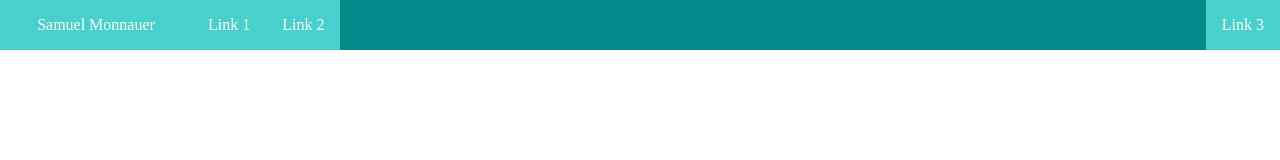
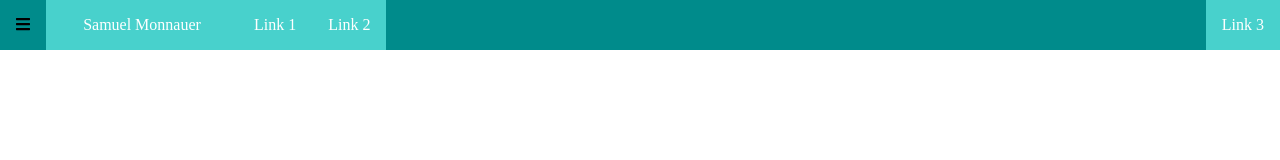
Before and after one commit to smonauer/Flex-Box-Capstone-Project, a plain HTML site: page index.html in a window 1280 px wide. Drawn offline with Linux system fonts and the light colour scheme; a web font is replaced by a local one.

Commit message:
update commit

```diff
--- a/index.html
+++ b/index.html
@@ -35,5 +35,10 @@
         </div>
     </div>
 </body>
-
+<script>
+    const navHamburger = document.querySelector('#navHamburger');
+    navHamburger.addEventListener('click', (e) => {
+        navHamburger.parentElement.classList.toggle('active');
+    })
+</script>
 </html>
--- a/styles.css/navbar.css
+++ b/styles.css/navbar.css
@@ -6,12 +6,12 @@
     display: none;
 }
 
-.navbar .toogle,
+.navbar .toggle,
 .navbar .brand{
     display: inline-block;
 }
 
-.navbar .toogle{
+.navbar .toggle{
     padding: 1em;
     color: black;
 }
```
Also changed, not shown: java.js/java.js (+4 -4 lines).
